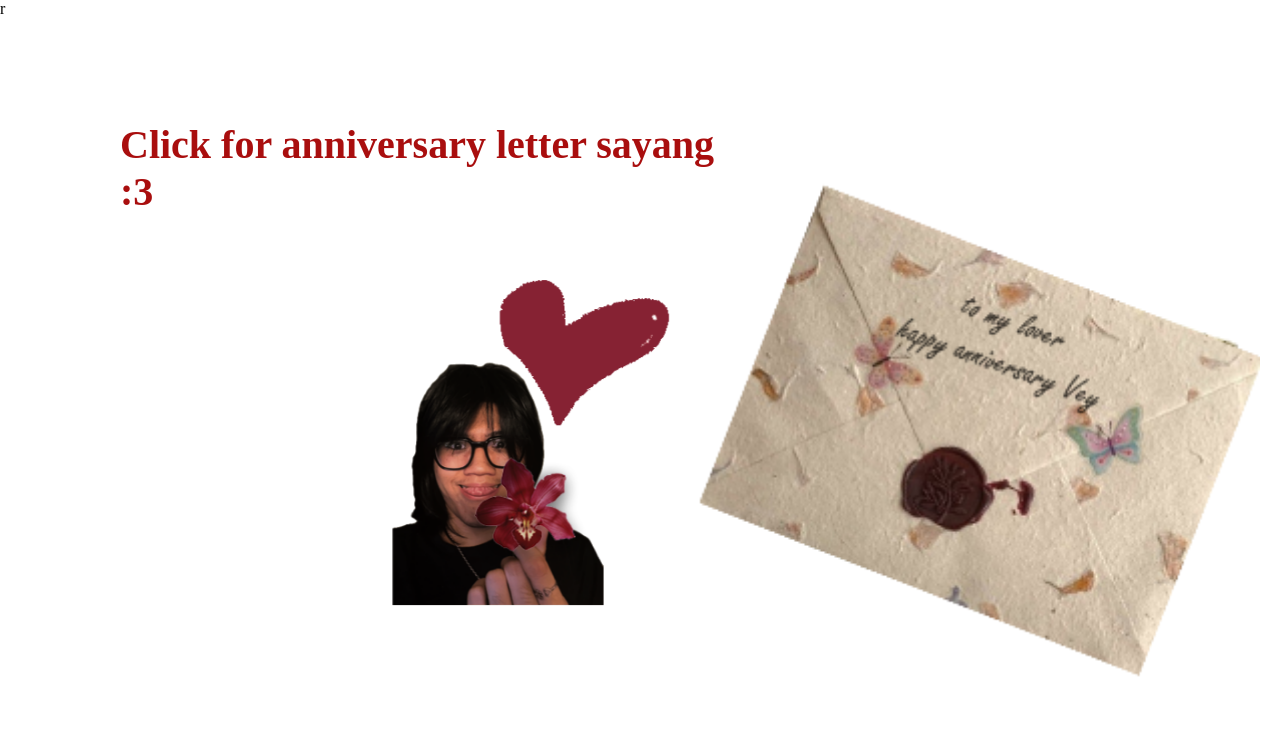
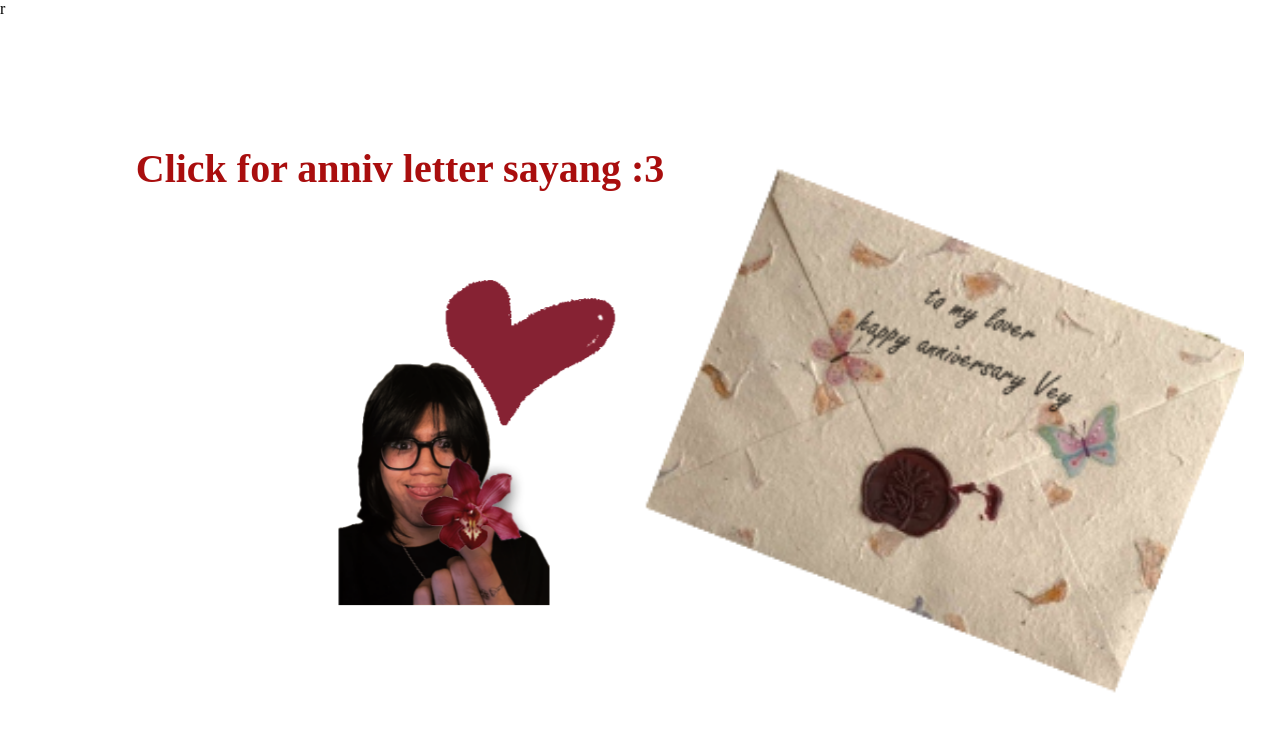
Before and after one commit to bdonlavy20/ValentinesForLavy, a plain HTML site: page index.html in a window 1280 px wide. Drawn offline with Linux system fonts and the light colour scheme.

Commit message:
Update index.html

```diff
--- a/index.html
+++ b/index.html
@@ -9,7 +9,7 @@ r<!DOCTYPE html>
 <body>
   <div class="container">
     <!-- Text on the left -->
-    <p class="text">Click for anniversary letter sayang :3</p>
+    <p class="text">Click for anniv letter sayang :3</p>
 
     <img class="hearts" src="hearts.png" alt="Hearts + Kuromi" />
     <a href="index2.html">
```
